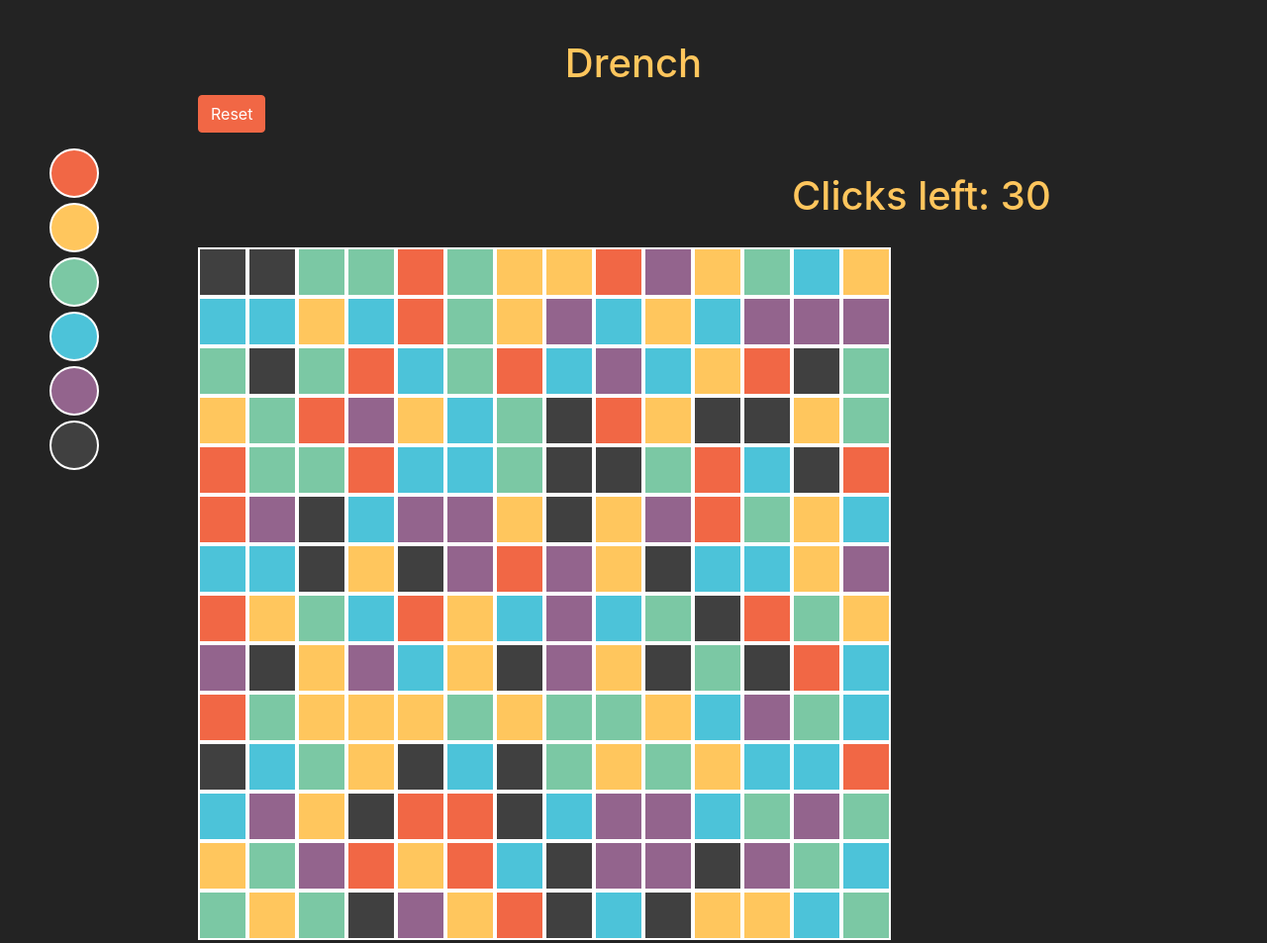
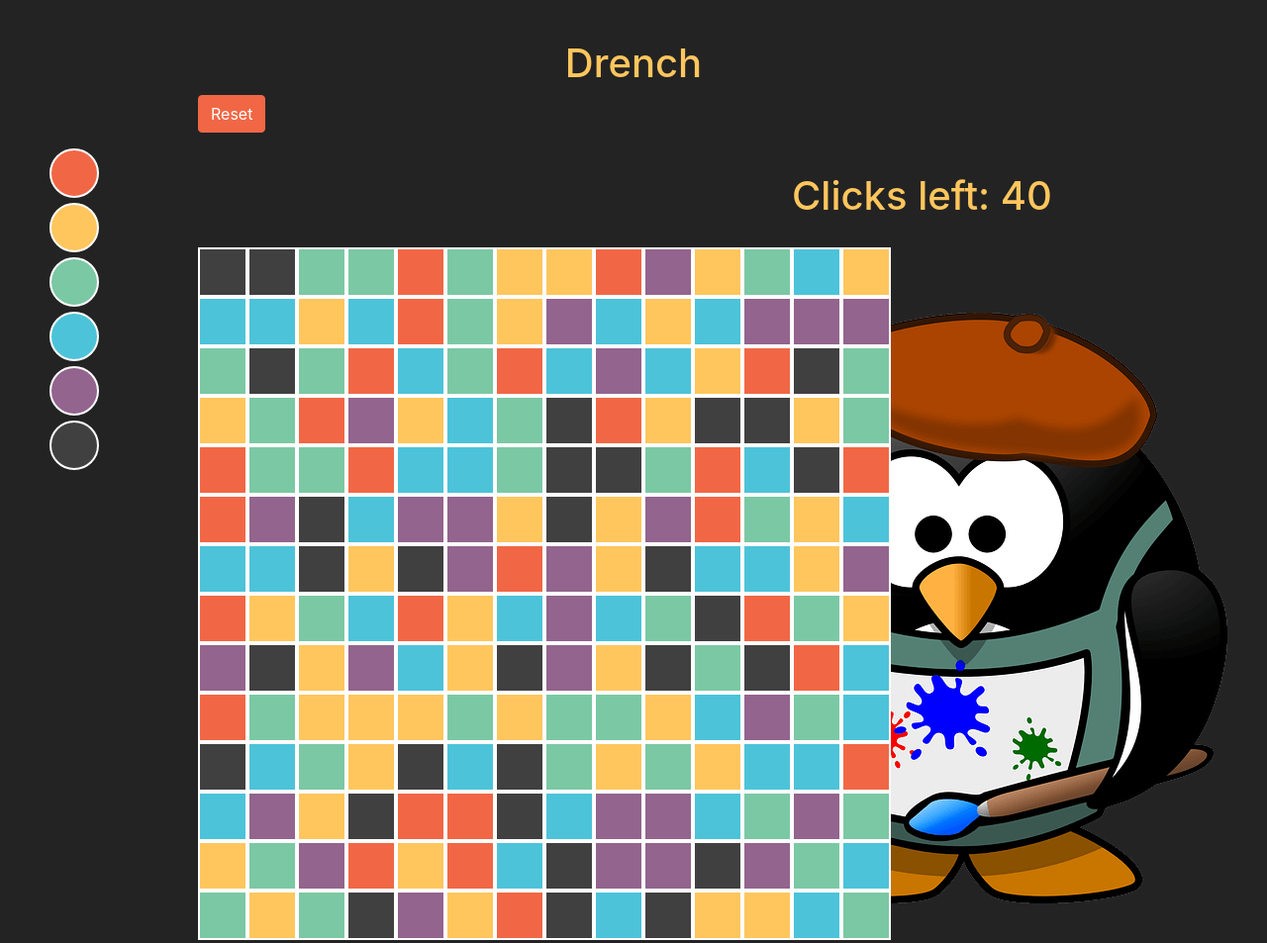
Before and after one commit to mstamle/drench, a website: page src/index.html in a window 1280 px wide. Shown: the whole page at 99% size. Drawn offline with nearby package versions, Linux system fonts and the light colour scheme; files that its build step writes are made by us from their sources.

Commit message:
Graphic adjusted

```diff
--- a/src/index.html
+++ b/src/index.html
@@ -12,6 +12,7 @@
 
    <main>
         <h1>Drench</h1>
+        <img src="img/painter.png" alt="an image of a brush">
         <button id="reset" class="btn btn-primary">Reset</button>
         <div id="clicksField">
             <h1>Clicks left: 30</h1>
--- a/src/js/index.js
+++ b/src/js/index.js
@@ -12,15 +12,16 @@
         var $c5 = $('#c5');
         var $c6 = $('#c6');
         var $msg = $('#message');
-        var clicks = 30;
+        var clicks = 40;
 
         function resetGame(){
-            var clicks = 4;
-            var captures = 1;
             var row =[];
             var board = [];
             generateAndDisplayBoard();
             $msg.html(' ');
+            clicks = 40;
+            $('#clicksField').html('<h1>Clicks left: '+clicks+'</h1>');
+            var captures = 1;
         };
         resetGame();
 
@@ -73,14 +74,9 @@
         };
     };
     function generateAndDisplayBoard(){
-        console.log('fn called');
         board = generateBoard();
         displayBoard();
         board[0][0].captured = true;
-
-        console.log('board after reset')
-        console.log(board)
-
     }
     $reset.on('click',resetGame);
 
@@ -92,18 +88,11 @@
         //Going through each squares from 1,0 to 13,0
         for(var l = 1; l < boardLength; l++){
             currentSquare = board[l][0];
-
-            console.log('capture() for [' + l + '][0]')
-
-            console.log('curr color: ' + currentSquare.color)
-            console.log('clicked color: ' + clickedColor)
             if(
                 (currentSquare.color == clickedColor)
                 &&( board[l-1][0].captured == true)
             )
                 {
-
-                console.log('marking as caputured: [' + l + '][0]')
                 currentSquare.captured = true;
                 }
 
@@ -171,17 +160,12 @@
     };
 
 function wholedrench(clickedColor){
-    console.log('board before capture')
-    console.log(board)
     capture(clickedColor);
-    console.log('board after capture')
-    console.log(board)
     paint(clickedColor);
     displayBoard();
     checkIfWon();
     clicks -=1;
     $('#clicksField').html('<h1>Clicks left: '+clicks+'</h1>');
-    console.log('Clicks left: ' + clicks);
     if (clicks == 0){
         $msg.append('<div id="lose"><h1>Oops! You lost!</h1><h1>Click here to play again.</h1></div>');
     };
@@ -191,7 +175,6 @@ function wholedrench(clickedColor){
 
 $c1.on('click',function (clickedColor){
     clickedColor = $c1.html();
-    console.log(clickedColor)
     wholedrench(clickedColor);
 });
 $c2.on('click',function (clickedColor){
--- a/src/scss/_base.scss
+++ b/src/scss/_base.scss
@@ -93,6 +93,12 @@ button {
     position: absolute;
     left: 800px;
 
+}
+
+img {
+    float: right;
+    margin-top: 220px;
+    margin-right: 40px;
 }
 
 .color1 {
```
Also changed, not shown: src/img/brush.png (added), src/img/painter.png (added).
